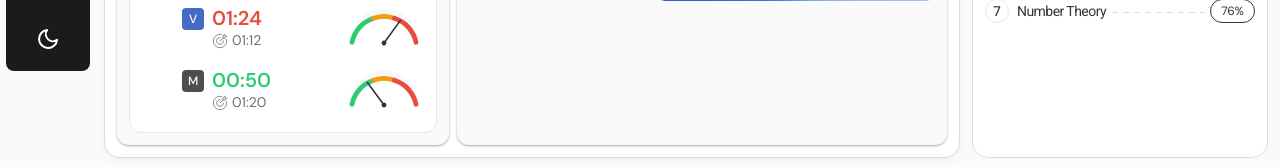
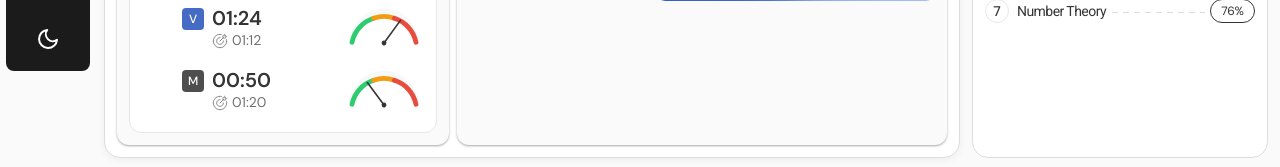
Before and after one commit to Orujhimaru/max_odyssey, a React (Vite) app: page / in a window 1280 px wide. Shown: the part 717-884 px from the top of the page. Built offline with nearby package versions, Linux system fonts and the light colour scheme; a web font is replaced by a local one.

Commit message:
design: changed span color

```diff
--- a/src/components/PerformanceInsights/PerformanceInsights.css
+++ b/src/components/PerformanceInsights/PerformanceInsights.css
@@ -86,7 +86,7 @@
   line-height: 16px;
 }
 
-.time-value.fast {
+/* .time-value.fast {
   color: #2ecc71;
 }
 
@@ -96,7 +96,7 @@
 
 .time-value.slow {
   color: #e74c3c;
-}
+} */
 
 .speed-indicator {
   width: 80px;
```
